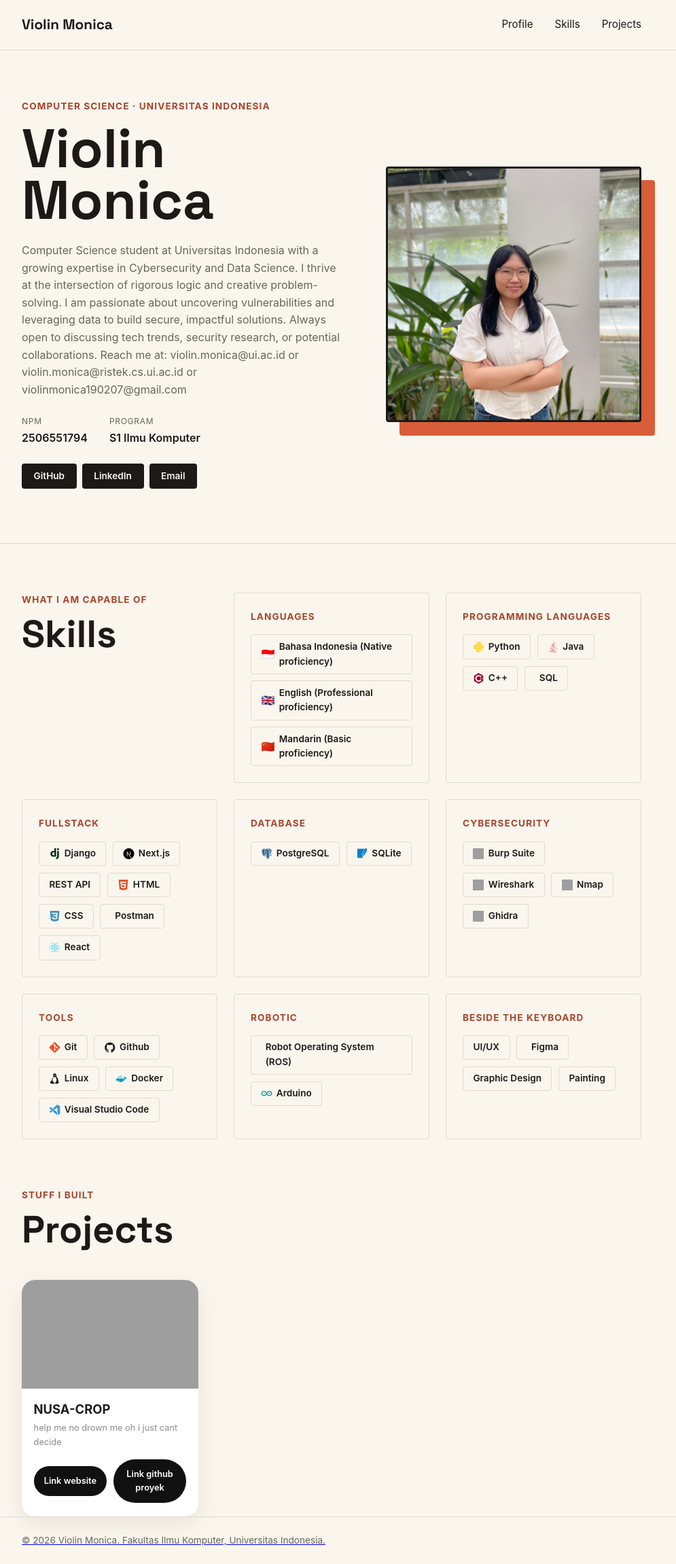
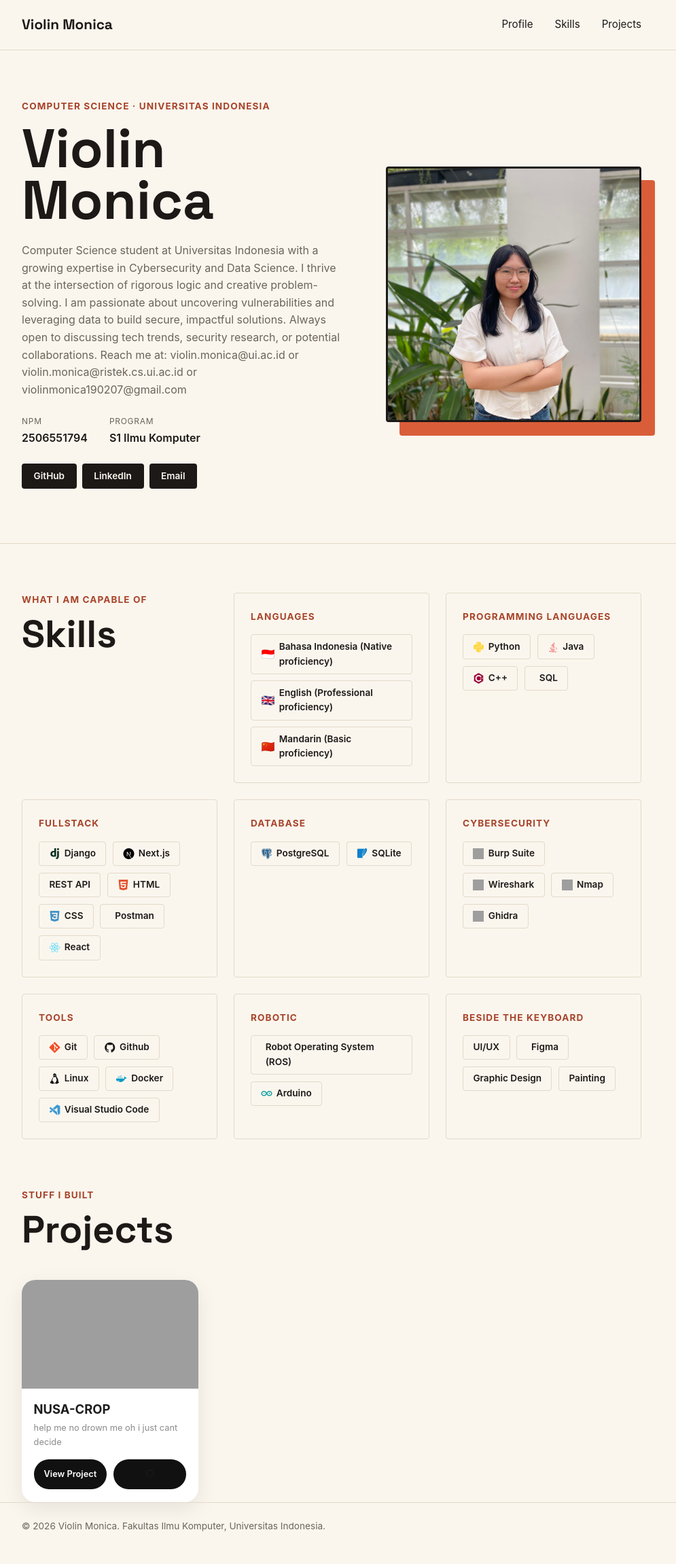
Before and after one commit to ViolinMonica/portfolio, a Django app: page / in a window 1280 px wide. Shown: the whole page at 68% size, without its empty margins (152-1147 px from the left). After the commit the page ends 2253 px from the top, so only its background shows below. Run offline with Django 5.2, Linux system fonts and the light colour scheme; grey boxes are pictures that could not be loaded.

Commit message:
fix: syntax error in project card

```diff
--- a/static/css/style.css
+++ b/static/css/style.css
@@ -302,6 +302,7 @@ h1, .brand {
     border-radius: 20px;
     box-shadow: 0 10px 30px rgba(0, 0, 0, 0.08);
     overflow: hidden;
+    margin-bottom: 2 rem;
 }
 
 .card.image.wrap {
--- a/templates/index.html
+++ b/templates/index.html
@@ -148,8 +148,8 @@
                         <p class="card-subtitle">help me no drown me oh i just cant decide</p>
 
                         <div class="card-link">
-                            <a href="https://nusa-crop-gemastik.vercel.app/" class="project-link">Link website</button>
-                            <a href="https://github.com/ViolinMonica" class="project-link">Link github proyek</button>
+                            <a href="https://nusa-crop-gemastik.vercel.app/" class="project-link">View Project</a>
+                            <a href="https://github.com/ViolinMonica" class="project-link" title="Github"><i class="devicon-github-plain colored"></i></a>
                         </div>
                     </div>
                 </div>
```
